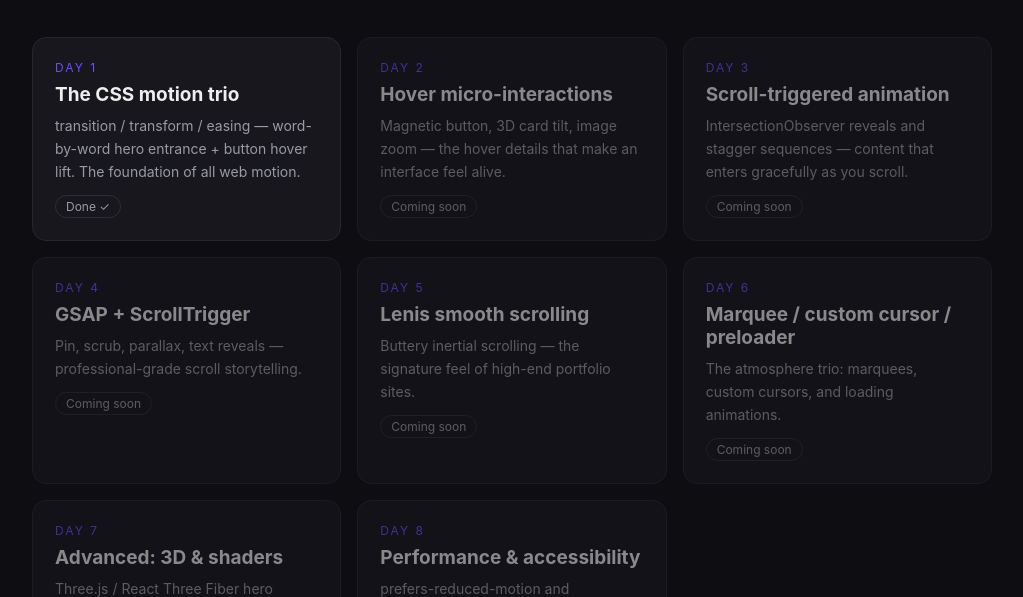
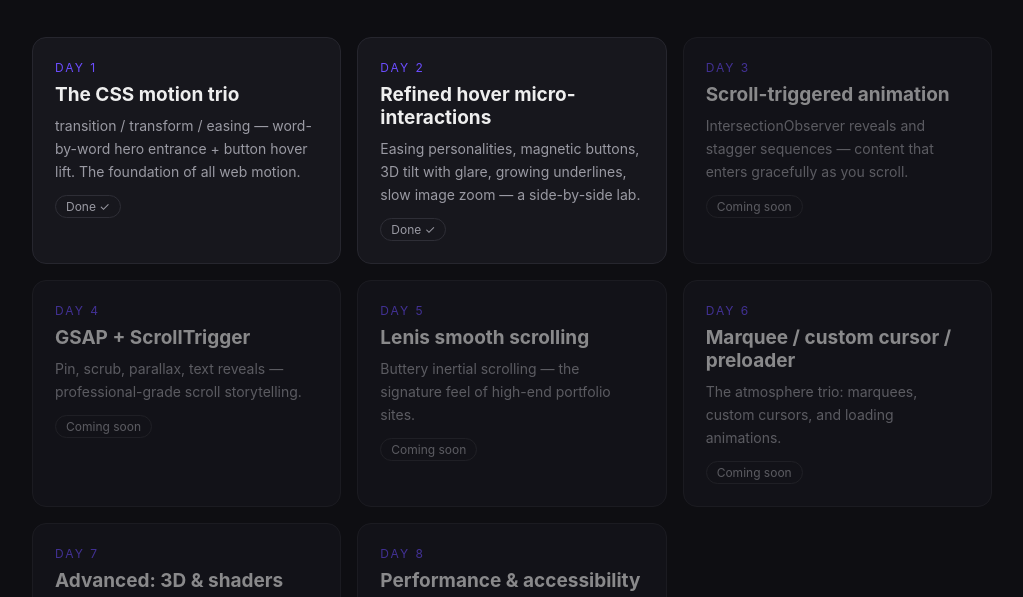
Before and after one commit to cjwmay/motion-library, a website: page index.html in a window 1280 px wide. Shown: the part 170-767 px from the top of the page, without its empty margins (128-1151 px from the left). Drawn offline with Linux system fonts and the light colour scheme.

Commit message:
Mark Day 2 done on homepage

```diff
--- a/index.html
+++ b/index.html
@@ -50,12 +50,12 @@
       <p>transition / transform / easing — word-by-word hero entrance + button hover lift. The foundation of all web motion.</p>
       <span class="tag">Done ✓</span>
     </a>
-    <div class="card soon">
+    <a class="card" href="lessons/day-02-hover-micro-interactions/index.html">
       <div class="day">Day 2</div>
-      <h2>Hover micro-interactions</h2>
-      <p>Magnetic button, 3D card tilt, image zoom — the hover details that make an interface feel alive.</p>
-      <span class="tag">Coming soon</span>
-    </div>
+      <h2>Refined hover micro-interactions</h2>
+      <p>Easing personalities, magnetic buttons, 3D tilt with glare, growing underlines, slow image zoom — a side-by-side lab.</p>
+      <span class="tag">Done ✓</span>
+    </a>
     <div class="card soon">
       <div class="day">Day 3</div>
       <h2>Scroll-triggered animation</h2>
```
